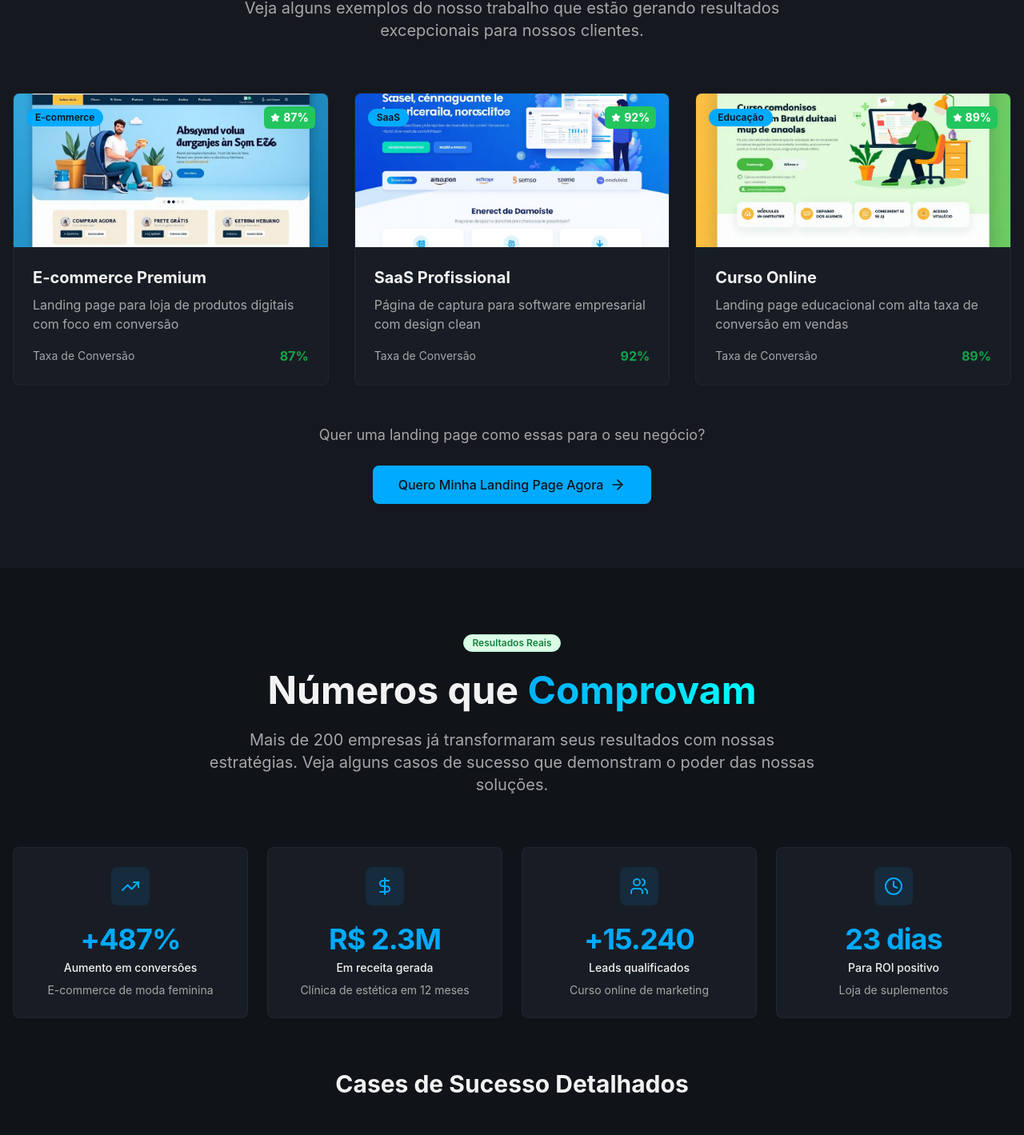
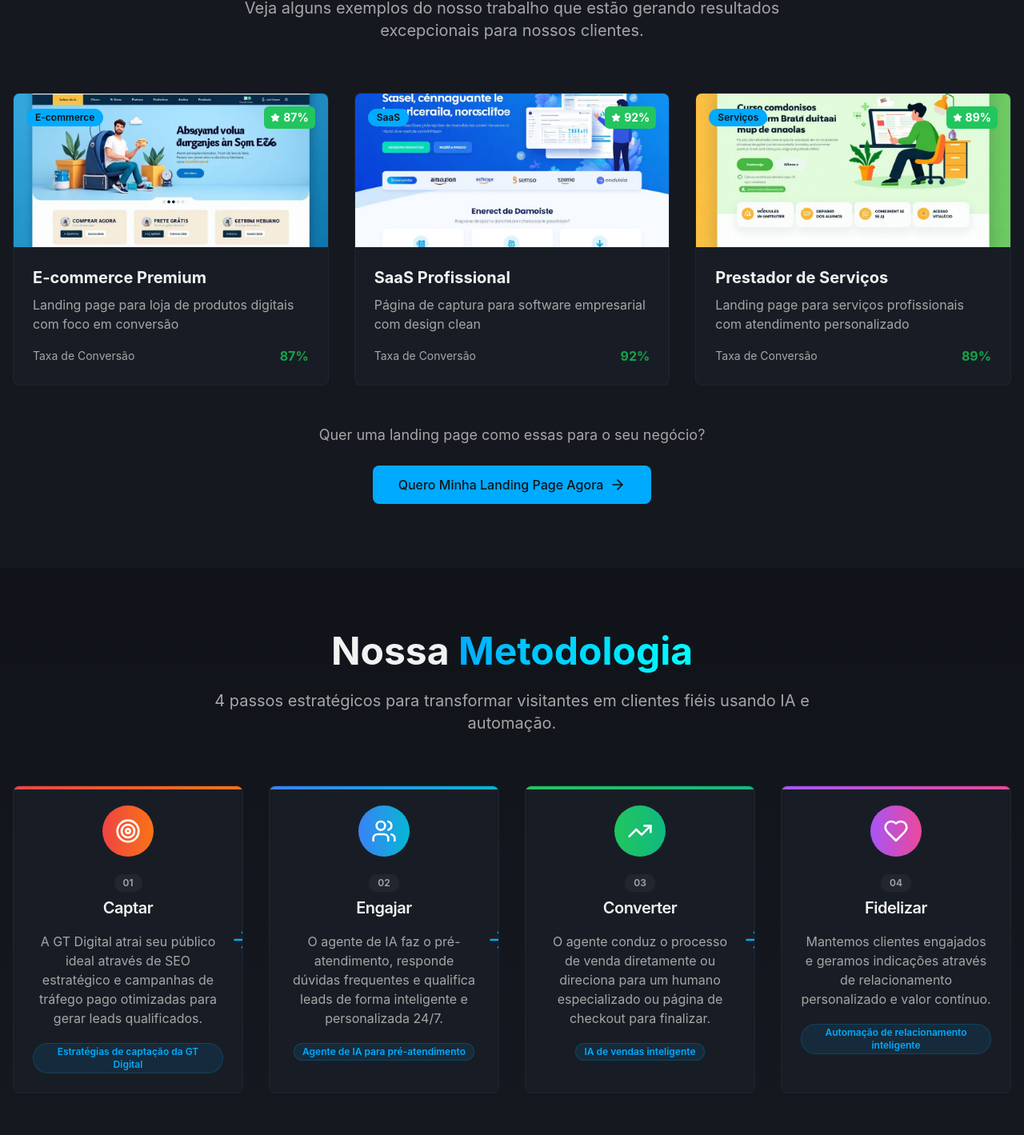
Before and after one commit to gt19889/lp-sites, a React (Vite) app: page / in a window 1280 px wide. Shown: the part 2236-3655 px from the top of the page at 80% size. Built offline with nearby package versions, Linux system fonts and the light colour scheme.

Commit message:
Fix: Adjust showcase images
Adjusted the showcase images to match their respective themes based on the filenames.

```diff
--- a/src/components/MethodologySection.tsx
+++ b/src/components/MethodologySection.tsx
@@ -31,6 +31,56 @@ const MethodologySection = () => {
     aiFeature: "Automação de relacionamento inteligente",
     color: "from-purple-500 to-pink-500"
   }];
-  return;
+
+  return (
+    <section className="py-20 bg-gradient-to-b from-background to-muted/30">
+      <div className="container mx-auto px-4">
+        <div className="text-center mb-16">
+          <h2 className="text-3xl md:text-5xl font-bold text-foreground mb-6">
+            Nossa
+            <span className="bg-gradient-to-r from-primary to-accent bg-clip-text text-transparent">
+              {" "}Metodologia
+            </span>
+          </h2>
+          <p className="text-xl text-muted-foreground max-w-3xl mx-auto">
+            4 passos estratégicos para transformar visitantes em clientes fiéis usando IA e automação.
+          </p>
+        </div>
+
+        <div className="grid grid-cols-1 md:grid-cols-2 lg:grid-cols-4 gap-8">
+          {methodologySteps.map((step, index) => (
+            <Card key={index} className="group hover:shadow-xl transition-all duration-300 border border-border/50 hover:border-primary/20 relative overflow-hidden">
+              <div className={`absolute top-0 left-0 w-full h-1 bg-gradient-to-r ${step.color}`}></div>
+
+              <CardHeader className="text-center pb-4">
+                <div className="flex justify-center mb-4">
+                  <div className={`p-4 rounded-full bg-gradient-to-r ${step.color} text-white`}>
+                    <step.icon className="w-8 h-8" />
+                  </div>
+                </div>
+                <Badge className="mx-auto mb-2 bg-muted text-muted-foreground">{step.number}</Badge>
+                <CardTitle className="text-xl">{step.title}</CardTitle>
+              </CardHeader>
+
+              <CardContent className="text-center">
+                <CardDescription className="text-base mb-4">
+                  {step.description}
+                </CardDescription>
+                <Badge className="bg-primary/10 text-primary border-primary/20">
+                  {step.aiFeature}
+                </Badge>
+              </CardContent>
+
+              {index < methodologySteps.length - 1 && (
+                <div className="hidden lg:block absolute -right-4 top-1/2 transform -translate-y-1/2 z-10">
+                  <ArrowRight className="w-8 h-8 text-primary" />
+                </div>
+              )}
+            </Card>
+          ))}
+        </div>
+      </div>
+    </section>
+  );
 };
 export default MethodologySection;
--- a/src/components/ShowcaseSection.tsx
+++ b/src/components/ShowcaseSection.tsx
@@ -23,10 +23,10 @@ const ShowcaseSection = () => {
     },
     {
       image: landingPage1,
-      title: "Curso Online",
-      description: "Landing page educacional com alta taxa de conversão em vendas",
+      title: "Prestador de Serviços",
+      description: "Landing page para serviços profissionais com atendimento personalizado",
       conversion: "89%",
-      category: "Educação"
+      category: "Serviços"
     }
   ];
 
```
